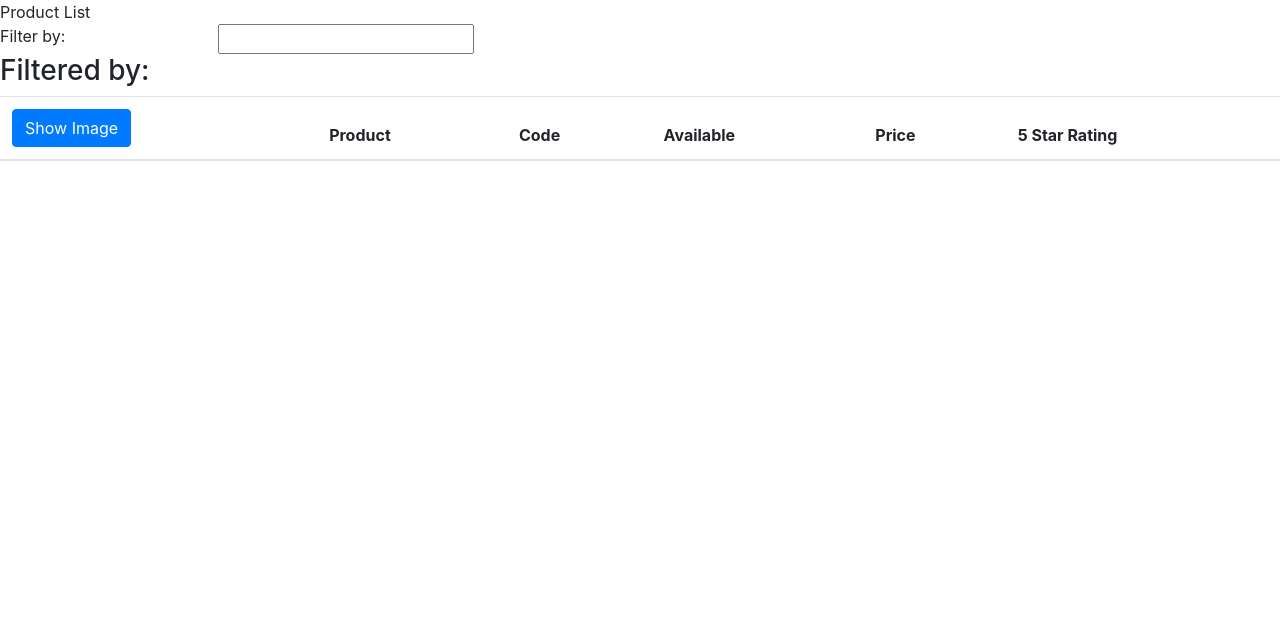
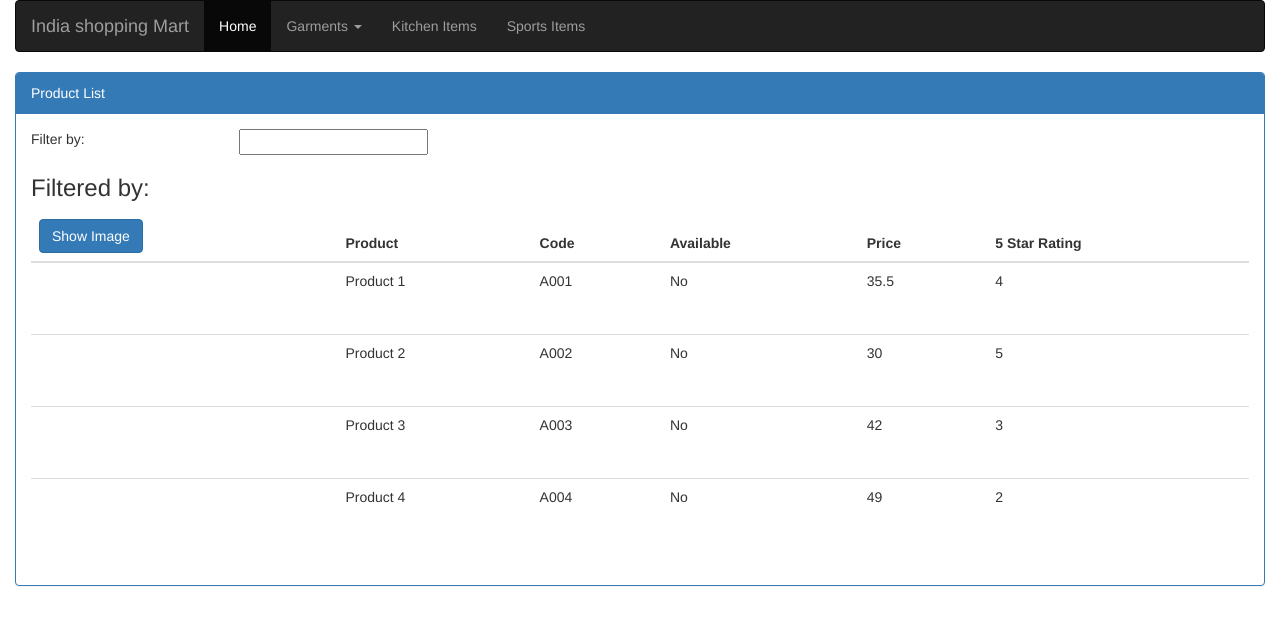
Before and after one commit to himadri-repo/angular4-bootstrap, an Angular app: page / in a window 1280 px wide. Shown: the top 624 px of the page. Built offline with nearby package versions, Linux system fonts and the light colour scheme.

Commit message:
code updated

```diff
--- a/package.json
+++ b/package.json
@@ -21,7 +21,7 @@
     "@angular/platform-browser": "^5.2.0",
     "@angular/platform-browser-dynamic": "^5.2.0",
     "@angular/router": "^5.2.0",
-    "bootstrap": "^4.0.0",
+    "bootstrap": "^3.3.7",
     "core-js": "^2.4.1",
     "rxjs": "^5.5.6",
     "zone.js": "^0.8.19"
--- a/src/app/app.component.html
+++ b/src/app/app.component.html
@@ -1,4 +1,25 @@
 <!--The content below is only a placeholder and can be replaced.-->
-<div class="component">
+<div class="container-fluid">
+  <nav class="navbar navbar-inverse">
+    <div class="container-fluid">
+      <div class="navbar-header">
+        <a class="navbar-brand" href="#">{{title}}</a>
+      </div>
+      <ul class="nav navbar-nav">
+        <li class="active"><a href="#">{{menus[0]}}</a></li>
+        <li class="dropdown">
+          <a class="dropdown-toggle" data-toggle="dropdown" href="#">{{menus[1]}}
+          <span class="caret"></span></a>
+          <ul class="dropdown-menu">
+            <li><a href="#">{{menus[2]}}</a></li>
+            <li><a href="#">{{menus[3]}}</a></li>
+            <li><a href="#">{{menus[4]}}</a></li>
+          </ul>
+        </li>
+        <li><a href="#">{{menus[5]}}</a></li>
+        <li><a href="#">{{menus[6]}}</a></li>
+      </ul>
+    </div>
+  </nav>
   <app-product-list></app-product-list>
 </div>
--- a/src/app/app.component.ts
+++ b/src/app/app.component.ts
@@ -6,5 +6,8 @@ import { Component } from '@angular/core';
   styleUrls: ['./app.component.css']
 })
 export class AppComponent {
-  title = 'app';
+  title = 'India shopping Mart';
+  menus: Array<string> = ['Home', 'Garments', 'Woman Dress Materials',
+   'Men Dress Materials', 'Kids Dress Materials',
+   'Kitchen Items', 'Sports Items'];
 }
--- a/src/app/app.module.ts
+++ b/src/app/app.module.ts
@@ -1,6 +1,5 @@
 import { BrowserModule } from '@angular/platform-browser';
 import { NgModule } from '@angular/core';
-
 
 import { AppComponent } from './app.component';
 import { ProductListModule } from './products/product-list.module';
--- a/src/app/products/product-list.component.html
+++ b/src/app/products/product-list.component.html
@@ -18,9 +18,11 @@
                 <thead>
                     <tr>
                         <th>
-                            <button class="btn btn-primary">
-                                Show Image
-                            </button>
+                            <div *ngIf='products && products.length'>
+                                <button class="btn btn-primary" (click)="toggleImage()">
+                                    {{showImage? 'Hide Image': 'Show Image'}}
+                                </button>
+                            </div>
                         </th>
                         <th>Product</th>
                         <th>Code</th>
@@ -29,8 +31,19 @@
                         <th>5 Star Rating</th>
                     </tr>
                 </thead>
-                <tbody>
-
+                <tbody *ngIf="products && products.length">
+                    <tr *ngFor="let product of products">
+                        <td style="height:72px;">
+                            <img [src]='product.ImageURL' [title]='product.Name'
+                            [style.width.px]='imageWidth' [style.height.px]='imageWidth'
+                            [style.margin.px]='imageMargin' *ngIf="showImage" />
+                        </td>
+                        <td>{{product.Name}}</td>
+                        <td>{{product.Code}}</td>
+                        <td>{{product.Available? 'Yes': 'No'}}</td>
+                        <td>{{product.Price}}</td>
+                        <td>{{product.Rating}}</td>
+                    </tr>
                 </tbody>
             </table>
         </div>
--- a/src/app/products/product-list.component.ts
+++ b/src/app/products/product-list.component.ts
@@ -8,4 +8,40 @@ import { Component } from '@angular/core';
 })
 export class ProductListComponent {
     title: string = 'Product List';
+    imageWidth: number = 50;
+    imageMargin: number = 2;
+    showImage: boolean = false;
+    products: any[] = [{
+        Name: 'Product 1',
+        Code: 'A001',
+        IsAvailable: true,
+        Price: 35.5,
+        Rating: 4,
+        ImageURL: 'https://openclipart.org/image/2400px/svg_to_png/247661/WomanInSaree5.png'
+    }, {
+        Name: 'Product 2',
+        Code: 'A002',
+        IsAvailable: true,
+        Price: 30,
+        Rating: 5,
+        ImageURL: 'https://openclipart.org/image/2400px/svg_to_png/289835/croquis_from_americansystemof00merw.png'
+    }, {
+        Name: 'Product 3',
+        Code: 'A003',
+        IsAvailable: false,
+        Price: 42,
+        Rating: 3,
+        ImageURL: 'https://openclipart.org/image/2400px/svg_to_png/261071/ManInCape.png'
+    }, {
+        Name: 'Product 4',
+        Code: 'A004',
+        IsAvailable: true,
+        Price: 49,
+        Rating: 2,
+        ImageURL: 'https://openclipart.org/image/2400px/svg_to_png/283585/Farthingale2.png'
+    }];
+
+    toggleImage() {
+        this.showImage = !this.showImage;
+    }
 }
--- a/src/app/products/product-list.module.ts
+++ b/src/app/products/product-list.module.ts
@@ -1,12 +1,13 @@
 // Angular Imports
 import { NgModule } from '@angular/core';
+import { CommonModule } from '@angular/common';
 
 // This Module's Components
 import { ProductListComponent } from './product-list.component';
 
 @NgModule({
     imports: [
-
+        CommonModule
     ],
     declarations: [
         ProductListComponent,
--- a/src/index.html
+++ b/src/index.html
@@ -2,11 +2,12 @@
 <html lang="en">
 <head>
   <meta charset="utf-8">
-  <title>My e-commerce portal</title>
+  <title>India shopping Mart</title>
   <base href="/">
 
   <meta name="viewport" content="width=device-width, initial-scale=1">
   <link rel="icon" type="image/x-icon" href="favicon.ico">
+  <script src="https://ajax.googleapis.com/ajax/libs/jquery/3.3.1/jquery.min.js"></script>
 </head>
 <body>
   <app-root></app-root>
```
Also changed, not shown: .angular-cli.json.
